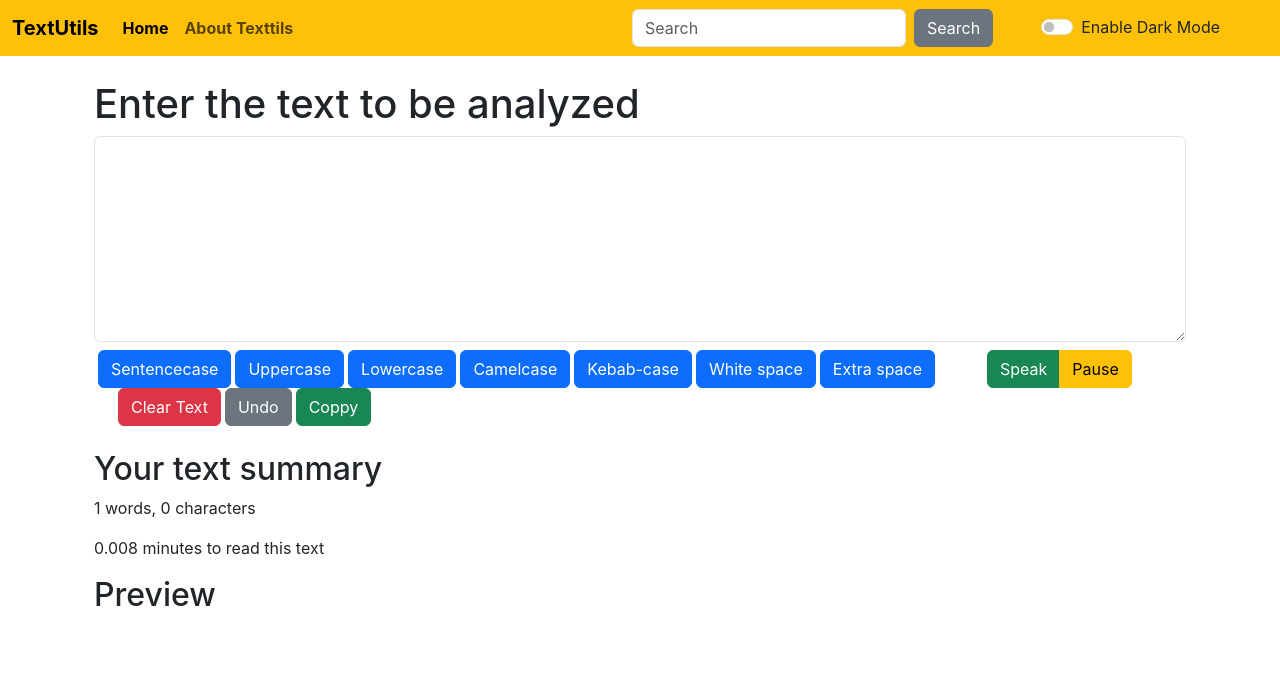
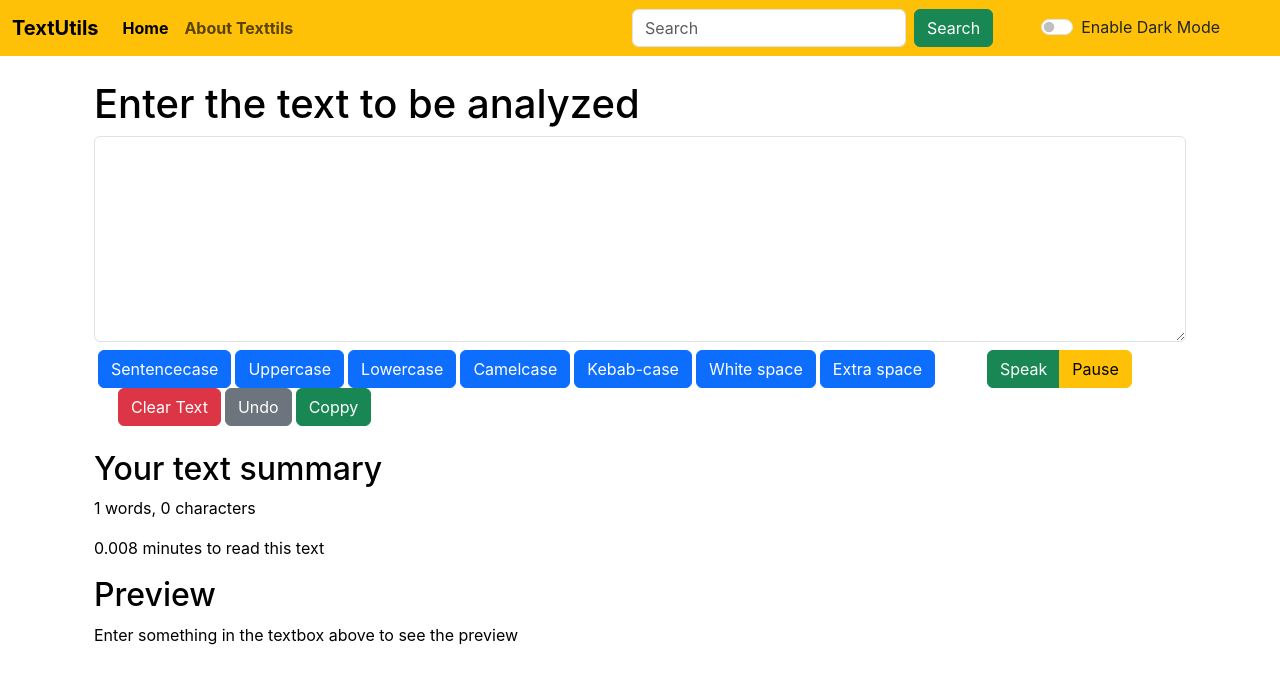
Before and after one commit to Thakur-Sanskar-Anhal/react-first, a React (Create React App) app: page / in a window 1280 px wide. Shown: the top 684 px of the page. Built offline with nearby package versions, Linux system fonts and the light colour scheme.

Commit message:
added dark mode

```diff
--- a/src/App.js
+++ b/src/App.js
@@ -10,16 +10,19 @@ function App() {
   let toggleMode = ()=>{
     if (mode=== 'light') {
       setMode('dark')
+      document.body.style.backgroundColor=('#2B3036')
     }
     else {
       setMode('light')
+      document.body.style.backgroundColor=('white')
+
     }
   }
   return (
     <>
       <NavBar title="TextUtils" aboutText="About Texttils" mode={mode}  toggleMode={toggleMode}/>
       <div className="container my-4">
-      <TextForms heading="Enter the text to be analyzed"/>
+      <TextForms heading="Enter the text to be analyzed" mode={mode}/>
       {/* <About heading="Dekho bhai log"/> */}
       </div>
     </>
--- a/src/components/NavBar.js
+++ b/src/components/NavBar.js
@@ -3,7 +3,7 @@ import PropTypes from 'prop-types'
 
 export default function NavBar(props) {
   return (
-    <nav className="navbar navbar-expand bg-warning" data-bs-theme={props.mode}>
+    <nav className={`navbar navbar-expand bg-${props.mode==='dark'? 'dark':'warning'}`} data-bs-theme={props.mode}>
         <div className="container-fluid">
           <a className="navbar-brand" href="/"><b>{props.title}</b></a>
           <button className="navbar-toggler" type="button" data-bs-toggle="collapse" data-bs-target="#navbarSupportedContent" aria-controls="navbarSupportedContent" aria-expanded="false" aria-label="Toggle navigation">
@@ -20,9 +20,9 @@ export default function NavBar(props) {
             </ul>
             <form className="d-flex" role="search">
               <input className="form-control me-2" type="search" placeholder="Search" aria-label="Search"/>
-              <button className="btn btn-secondary" type="submit">Search</button>
+              <button className="btn btn-success" type="submit">Search</button>
             </form>
-            <div className="form-check form-switch mx-5">
+            <div className={`form-check form-switch mx-5 text-${props.mode==='dark'?'light':'dark'}`}>
               <input className="form-check-input" type="checkbox" role="switch" id="flexSwitchCheckDefault" onClick={props.toggleMode}/>
               <label className="form-check-label " htmlFor="flexSwitchCheckDefault">Enable Dark Mode</label>
             </div>
--- a/src/components/TextForm.js
+++ b/src/components/TextForm.js
@@ -98,10 +98,10 @@ export default function TextForm(props) {
 
   return (
     <>
-    <div className='container'>
+    <div className='container' style={{color: props.mode==='dark'?'white':'black'}}>
         <h1>{props.heading}</h1>
         <div className="mb-2">
-            <textarea className="form-control" id="myBox" value={text} rows="8" onChange={handleOnChange}></textarea>
+            <textarea className="form-control" id="myBox" value={text} rows="8" onChange={handleOnChange} style={{backgroundColor: props.mode==='dark'?'#353B43':'white' , color: props.mode==='dark'?'#D5D5D5':'black'}}></textarea>
         </div>
         <button className="btn btn-primary mx-1" onClick={handleSeClick} type='button'>Sentencecase</button>
         <button className="btn btn-primary " onClick={handleUpClick} type='button'>Uppercase</button>
@@ -119,12 +119,12 @@ export default function TextForm(props) {
         <button className="btn btn-success " onClick={handleCoppyClick} type='button'>Coppy</button>
     </div>
 
-    <div className="container my-4">
+    <div className="container my-4" style={{color: props.mode==='dark'?'white':'black'}}>
         <h2>Your text summary</h2>
         <p>{text.split(" ").length} words, {text.length} characters</p>
         <p>{0.008 * text.split(" ").length} minutes to read this text</p>
         <h2>Preview</h2>
-        <p>{text}</p>
+        <p>{text.length>0?text:"Enter something in the textbox above to see the preview"}</p>
     </div>
     </>
   )
```
Also changed, not shown: src/components/Alerts.js (added).
